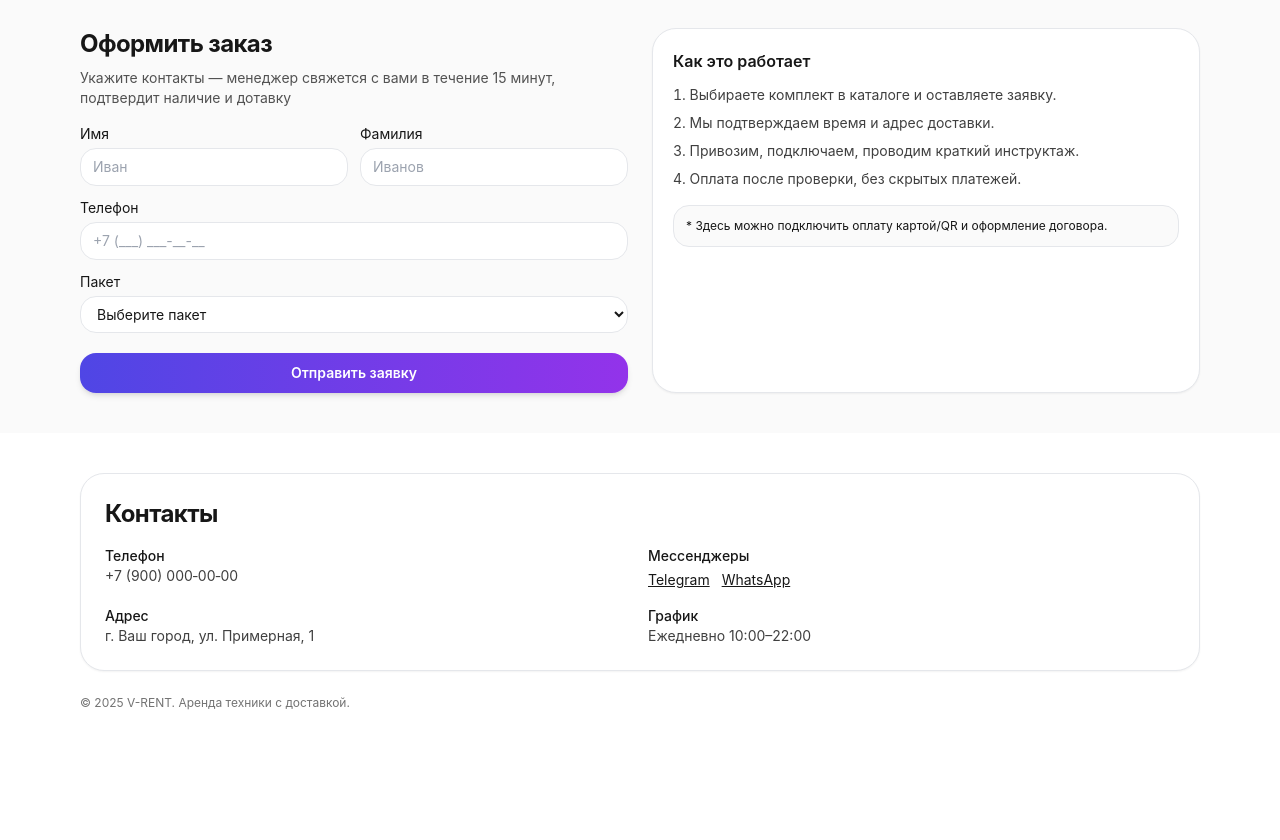
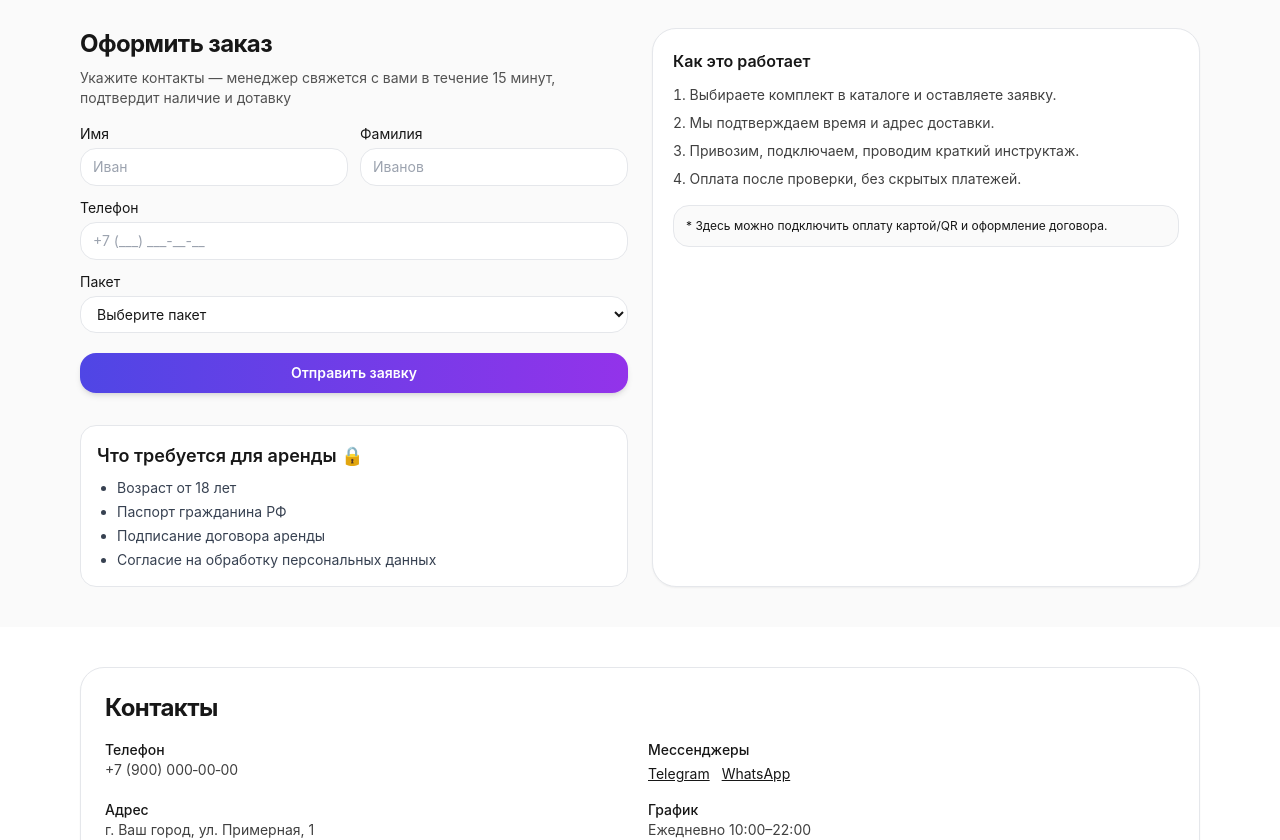
Before and after one commit to vladislav-vtr/rent-site, a React (Create React App) app: page / in a window 1280 px wide. Shown: the part 1960-2800 px from the top of the page. Before the commit the page ends 2751 px from the top, so only its background shows below. Built offline with nearby package versions, Linux system fonts and the light colour scheme.

Commit message:
fixed arentdovat button and added scrolin g

```diff
--- a/src/App.js
+++ b/src/App.js
@@ -1,4 +1,5 @@
-import React, { useMemo, useState } from "react";
+import React, { useMemo, useState, useEffect, useRef } from "react";
+
 
 // — Tailwind для стилей (включён в Canvas)
 // — Никаких внешних API, чистый React
@@ -9,6 +10,7 @@ export default function App() {
   const [activeTab, setActiveTab] = useState("consoles");
   const [term, setTerm] = useState("day");
   const [query, setQuery] = useState("");
+  const [scrollToForm, setScrollToForm] = useState(false);
 
   const catalog = useMemo(
     () => ({
@@ -78,12 +80,17 @@ export default function App() {
             <a href="#order" className="hover:text-black/70">Заказ</a>
             <a href="#contacts" className="hover:text-black/70">Контакты</a>
           </nav>
-          <a
-            href="#order"
+
+
+          <button
+            onClick={() => {
+              setScrollToForm(true);
+              setTimeout(() => setScrollToForm(false), 1000); // сбрасываем флаг через 1 секунду
+            }}
             className="ml-auto md:ml-2 inline-flex items-center justify-center rounded-2xl bg-gradient-to-r from-indigo-600 to-purple-600 text-white px-5 py-2.5 text-sm font-semibold shadow-md hover:opacity-90 transition-transform hover:scale-[1.03]"
           >
             🚀 Арендовать
-          </a>
+          </button>
         </div>
       </header>
 
@@ -234,7 +241,7 @@ export default function App() {
           <div>
             <h2 className="text-2xl font-bold tracking-tight">Оформить заказ</h2>
             <p className="text-sm text-neutral-600 mt-2">Укажите контакты — менеджер свяжется с вами в течение 15 минут, подтвердит наличие и дотавку </p>
-            <OrderForm />
+            <OrderForm scrollTo={scrollToForm} />
           </div>
           <div className="rounded-3xl border bg-white p-5 shadow-sm">
             <h3 className="font-semibold">Как это работает</h3>
@@ -324,41 +331,54 @@ function ProductCard({ product, term }) {
   );
 }
 
-
-// Раздел сайта с формой бронирования "Оформить заказ".
-// В форме 4 параметра: имя, фамилия, телефон и выбранный пакет
-
-function OrderForm() {
-
+// Раздел сайта с формой бронирования "Оформить заказ"
+// Раздел сайта с формой бронирования "Оформить заказ"
+function OrderForm({ scrollTo }) {
   const [form, setForm] = useState({
     name: "",
     surname: "",
     phone: "",
     package: "",
   });
+  const [sent, setSent] = useState(false);
+  const formRef = useRef(null);
 
-  // Флаг для отображения сообщения после отправки
-  const [sent, setSent] = useState(false);
+  // Скроллим ТОЛЬКО если передан флаг scrollTo = true
+  // Добавлено: учёт высоты хедера (yOffset), чтобы форма не пряталась под шапкой
+  useEffect(() => {
+    if (scrollTo && formRef.current) {
+      const yOffset = -200; // регулируй под высоту своего хедера
+      const y =
+        formRef.current.getBoundingClientRect().top +
+        window.pageYOffset +
+        yOffset;
+      window.scrollTo({ top: y, behavior: "smooth" });
+    }
+  }, [scrollTo]);
 
-  // Обработчик отправки формы
+  // Отправка формы — показываем сообщение после сабмита
   const onSubmit = (e) => {
     e.preventDefault();
     setSent(true);
-
   };
 
-  // После нажатия кнопки "Отправить заявку" — показываем сообщение об успешной отправке
+  // Если форма уже отправлена — показываем сообщение об успехе
   if (sent) {
     return (
-      <div className="mt-4 rounded-2xl border bg-white p-4 text-sm">
+      <div
+        ref={formRef}
+        className="mt-4 rounded-2xl border bg-white p-4 text-sm scroll-mt-8"
+      >
         Спасибо! Мы свяжемся с вами в ближайшее время для подтверждения заказа.
       </div>
     );
   }
 
+  // Основная форма бронирования
   return (
-    <form onSubmit={onSubmit} className="mt-4 grid gap-3">
-      {/* Блок с полями "Имя" и "Фамилия" */}
+    <div ref={formRef} className="mt-4 scroll-mt-8">
+      <form onSubmit={onSubmit} className="grid gap-3">
+        {/* --- Поля Имя и Фамилия --- */}
         <div className="grid sm:grid-cols-2 gap-3">
           <label className="grid gap-1 text-sm">
             <span>Имя</span>
@@ -383,7 +403,7 @@ function OrderForm() {
           </label>
         </div>
 
-      {/* Поле с телефоном с автоподстановкой +7 и форматированием номера */}
+        {/* --- Поле телефона с форматированием --- */}
         <label className="grid gap-1 text-sm">
           <span>Телефон</span>
           <input
@@ -391,19 +411,13 @@ function OrderForm() {
             type="tel"
             value={form.phone}
             onChange={(e) => {
-            // Удаляем все нецифры
               let value = e.target.value.replace(/\D/g, "");
-
-            // Если пользователь вручную ввёл 7 после +7 — убираем её
               if (value.startsWith("7")) value = value.slice(1);
-
-            // Форматируем номер: +7 (XXX) XXX-XX-XX
               let formatted = "+7";
               if (value.length > 0) formatted += " (" + value.substring(0, 3);
               if (value.length >= 4) formatted += ") " + value.substring(3, 6);
               if (value.length >= 7) formatted += "-" + value.substring(6, 8);
               if (value.length >= 9) formatted += "-" + value.substring(8, 10);
-
               setForm({ ...form, phone: formatted });
             }}
             placeholder="+7 (___) ___-__-__"
@@ -411,7 +425,7 @@ function OrderForm() {
           />
         </label>
 
-      {/* Выпадающий список с выбором пакета аренды */}
+        {/* --- Выбор пакета --- */}
         <label className="grid gap-1 text-sm">
           <span>Пакет</span>
           <select
@@ -428,7 +442,7 @@ function OrderForm() {
           </select>
         </label>
 
-      {/* Кнопка отправки формы */}
+        {/* --- Кнопка отправки формы --- */}
         <button
           type="submit"
           className="mt-2 inline-flex items-center justify-center rounded-2xl bg-gradient-to-r from-indigo-600 to-purple-600 text-white px-5 py-2.5 text-sm font-semibold shadow-md hover:opacity-90 transition-transform hover:scale-[1.03]"
@@ -436,84 +450,19 @@ function OrderForm() {
           Отправить заявку
         </button>
       </form>
-  );
-}
 
-/*
-function OrderForm() {
-  const [form, setForm] = useState({ name: "пуеф", phone: "", item: "", term: "1 сутки", comment: "" });
-  const [sent, setSent] = useState(false);
-
-  const onSubmit = (e) => {
-    e.preventDefault();
-    // Здесь можно отправить в ваш backend/webhook, который пробросит в Telegram бота или канал
-    // fetch("/api/order", { method: "POST", body: JSON.stringify(form) })
-    setSent(true);
-  };
-
-  if (sent) {
-    return (
-      <div className="mt-4 rounded-2xl border bg-white p-4 text-sm">
-        Спасибо! Мы свяжемся с вами в ближайшее время для подтверждения заказа.
+      {/* --- Раздел "Что требуется для аренды" --- */}
+      <div className="mt-8 rounded-2xl border bg-white p-4">
+        <h3 className="text-lg font-semibold mb-2">
+          Что требуется для аренды 🔒
+        </h3>
+        <ul className="list-disc pl-5 text-sm text-gray-700 space-y-1">
+          <li>Возраст от 18 лет</li>
+          <li>Паспорт гражданина РФ</li>
+          <li>Подписание договора аренды</li>
+          <li>Согласие на обработку персональных данных</li>
+        </ul>
+      </div>
     </div>
   );
 }
-
-  return (
-    <form onSubmit={onSubmit} className="mt-4 grid gap-3">
-      <div className="grid sm:grid-cols-2 gap-3">
-        <label className="grid gap-1 text-sm">
-          <span>Имя</span>
-          <input
-            required
-            value={form.name}
-            onChange={(e) => setForm({ ...form, name: e.target.value })}
-            className="rounded-2xl border px-3 py-2 focus:outline-none focus:ring-2 focus:ring-black/20"
-            placeholder="Иван"
-          />
-        </label>
-        <label className="grid gap-1 text-sm">
-          <span>Телефон</span>
-          <input
-            required
-            value={form.phone}
-            onChange={(e) => setForm({ ...form, phone: e.target.value })}
-            className="rounded-2xl border px-3 py-2 focus:outline-none focus:ring-2 focus:ring-black/20"
-            placeholder="+7 ___ ___‑__‑__"
-          />
-        </label>
-      </div>
-      <div className="grid sm:grid-cols-2 gap-3">
-        <label className="grid gap-1 text-sm">
-          <span>Что арендуем</span>
-          <input
-            value={form.item}
-            onChange={(e) => setForm({ ...form, item: e.target.value })}
-            className="rounded-2xl border px-3 py-2 focus:outline-none focus:ring-2 focus:ring-black/20"
-            placeholder="PS5, Xbox, VR..."
-          />
-        </label>
-        <label className="grid gap-1 text-sm">
-          <span>Срок</span>
-          <input
-            value={form.term}
-            onChange={(e) => setForm({ ...form, term: e.target.value })}
-            className="rounded-2xl border px-3 py-2 focus:outline-none focus:ring-2 focus:ring-black/20"
-            placeholder="1 сутки, неделя, месяц"
-          />
-        </label>
-      </div>
-      <label className="grid gap-1 text-sm">
-        <span>Комментарий</span>
-        <textarea
-          value={form.comment}
-          onChange={(e) => setForm({ ...form, comment: e.target.value })}
-          className="rounded-2xl border px-3 py-2 focus:outline-none focus:ring-2 focus:ring-black/20 min-h-[90px]"
-          placeholder="Адрес, время, комплектация"
-        />
-      </label>
-      <button type="submit" className="mt-2 inline-flex w-full sm:w-auto items-center justify-center rounded-2xl bg-black text-white px-5 py-3 text-sm font-medium shadow hover:bg-black/90">Отправить заявку</button>
-    </form>
-  );
-}
-*/
```
Lines whose indentation alone changed are shown as unchanged.
